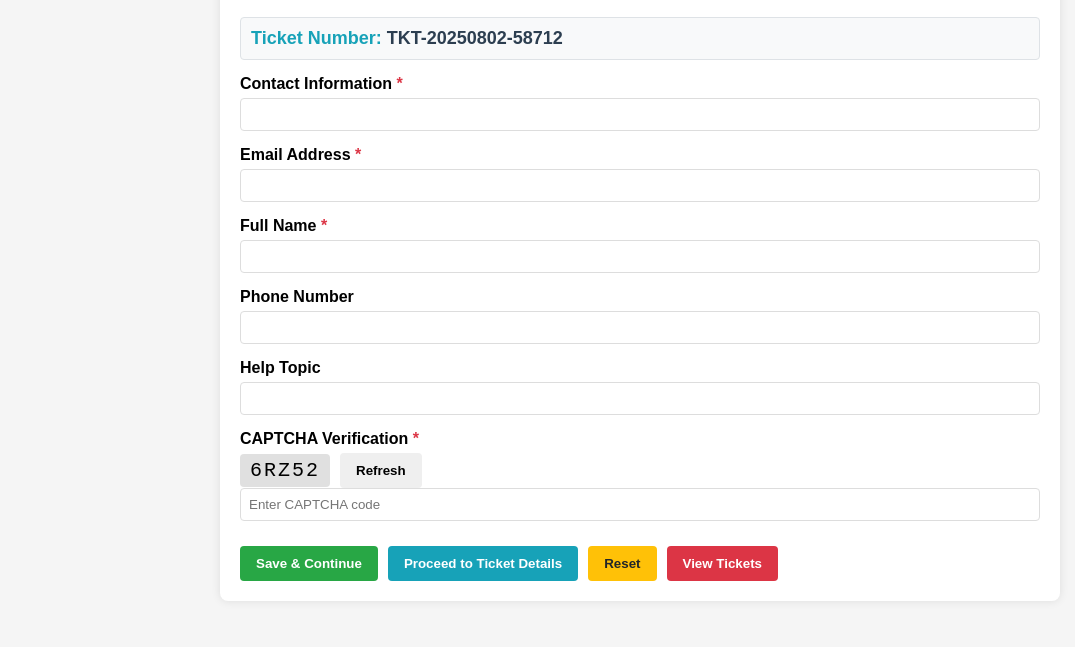
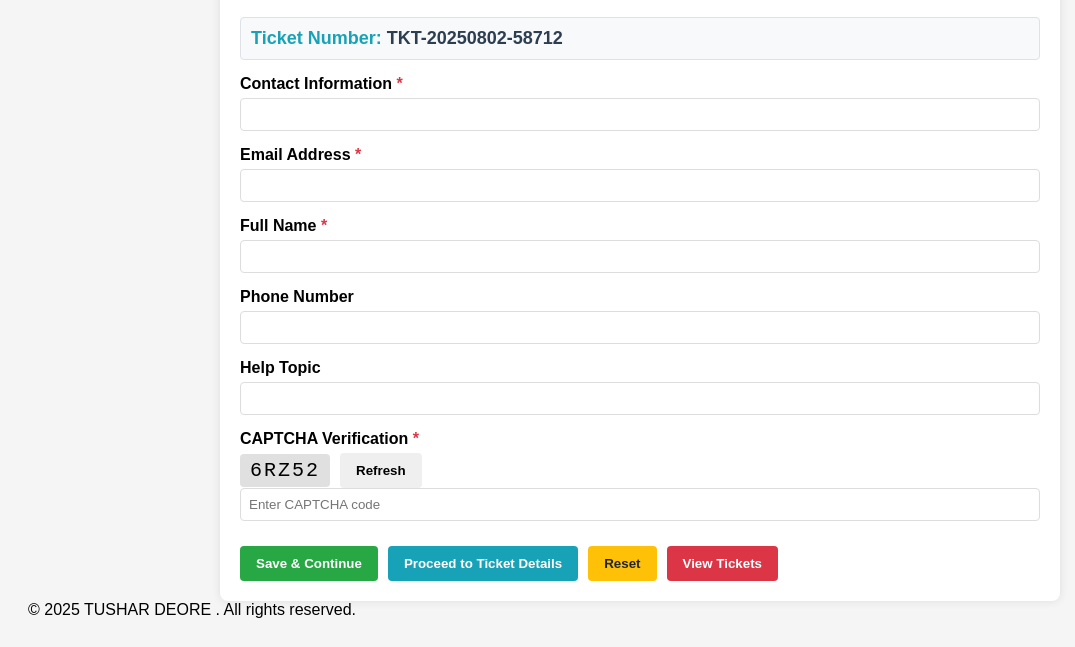
Before and after one commit to TUSHAR1031991/support.tushar, a plain HTML site: page sap.html in a window 1280 px wide. Shown: the part 232-879 px from the top of the page, without its empty margins (0-1075 px from the left). Drawn offline with Linux system fonts and the light colour scheme.

Commit message:
sap.html

```diff
--- a/sap.html
+++ b/sap.html
@@ -272,5 +272,8 @@
       saveAndProceed();
     });
   </script>
+   <footer>
+    &copy; 2025 TUSHAR DEORE . All rights reserved.
+  </footer>
 </body>
 </html>
```
